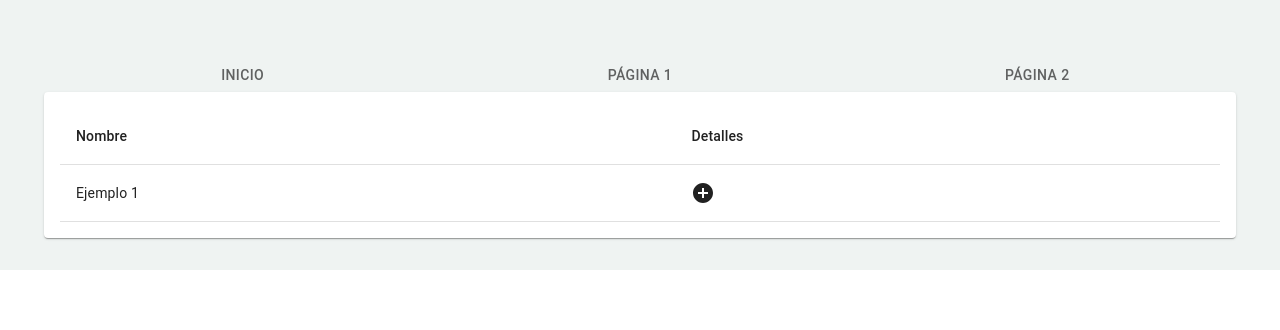
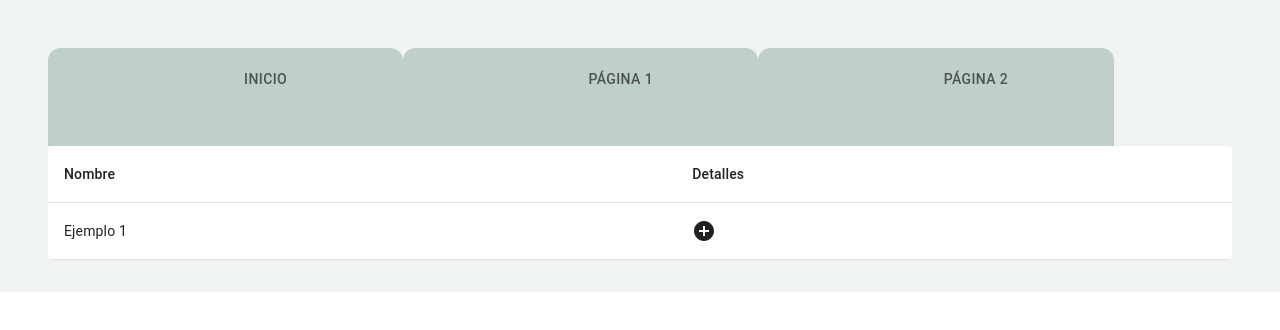
Before and after one commit to MiriamNM/menunextjs, a Next.js app: page / in a window 1280 px wide. Shown: the top 330 px of the page. Built offline with nearby package versions, Linux system fonts and the light colour scheme.

Commit message:
nuevo avance

```diff
--- a/app/page.js
+++ b/app/page.js
@@ -12,7 +12,7 @@ export default function Home() {
     <div className="bg-greenBg">
       <Box sx={{ background: "greenBg", padding: 4, border: "none" }}>
         <Navbar setCurrentValue={setCurrentValue} currentValue={currentValue} />
-        <Box className="w-full pl-3 pr-3">
+        <Box>
           {currentValue === "home" && <DataTable />}
           {currentValue === "page1" && <Page1 />}
           {currentValue === "page2" && <p className="bg-white">Hola PAGE2</p>}
--- a/components/DataTable.js
+++ b/components/DataTable.js
@@ -31,8 +31,15 @@ const DataTable = () => {
   };
 
   return (
-    <Box sx={{ backgroundColor: 'greenBd' }}>
-      <TableContainer component={Paper} sx={{ backgroundColor: 'white', padding: 2 }}>
+    <Box
+      variant="fullWidth"
+      sx={{ paddingLeft: 2, paddingRight: 2, backgroundColor: "#EFF3F2" }}
+    >
+      <TableContainer
+        variant="fullWidth"
+        component={Paper}
+        sx={{ backgroundColor: "white" }}
+      >
         <Table>
           <TableHead>
             <TableRow>
--- a/components/Navbar.js
+++ b/components/Navbar.js
@@ -3,38 +3,93 @@ import React from "react";
 import { Tabs, Tab, Box } from "@mui/material";
 
 const Navbar = ({ setCurrentValue }) => {
+  const tableArr = [
+    {
+      label: "inicio",
+      state: "home",
+    },
+    {
+      label: "Página 1",
+      state: "page1",
+    },
+    {
+      label: "Página 2",
+      state: "page2",
+    },
+  ];
+
   return (
     <Box
       position="static"
-      className="w-full pt-3 pl-3 pr-3 bg-greenBg border-none"
+      variant="fullWidth"
+      sx={{
+        paddingTop: 2,
+        paddingLeft: 2,
+        paddingRight: 2,
+        BorderAll: false,
+      }}
     >
       <Tabs variant="fullWidth">
-        <Tab
-          label="Inicio"
-          className={
-            "p-2 rounded-tl-lg rounded-tr-lg bg-green inset-y-2 hover:bg-white hover:inset-y-0 focus:bg-white focus:inset-y-0"
-          }
-          onClick={() => setCurrentValue("home")}
-        />
-        {/* <Box className=""> */}
-          <Tab
-            label="Página 1"
-            id="page1"
-            className={
-              "p-2 rounded-tl-lg rounded-tr-lg bg-green inset-y-2 inset-x-0 hover:bg-white hover:inset-y-0 hover:inset-x-1 focus:bg-white focus:inset-y-0"
-            }
-            onClick={() => setCurrentValue("page1")}
-          />
-        {/* </Box> */}
-
-        <Tab
-          label="Página 2"
-          id="page2"
-          className={
-            "p-2 rounded-tl-lg rounded-tr-lg bg-green inset-y-2 inset-x-0 hover:bg-white hover:inset-y-0 hover:inset-x-1 focus:bg-white focus:inset-y-0"
-          }
-          onClick={() => setCurrentValue("page2")}
-        />
+        {tableArr.map(({ label, state }) => (
+          <Box
+            sx={{
+              display: "flex",
+              width: "30%",
+              overflow: "hidden",
+              borderRadius: '12px 12px 0 0',
+            }}
+            key={state}
+          >
+            <Box
+              sx={{
+                width: "100%",
+                backgroundColor: "#BFCFCB",
+                borderRadius: '12px 12px 0 0',
+                "&:focus, &:hover": {
+                  backgroundColor: "#FFFFFF !important",
+                },
+              }}
+            >
+              <Tab
+                label={label}
+                onClick={() => setCurrentValue({ state })}
+                sx={{
+                  width: "100%",
+                  marginX: "40px",
+                  padding: 0,
+                  "&:focus, &:hover": {
+                    backgroundColor: "#FFFFFF !important",
+                  },
+                }}
+                className={"inset-y-2 inset-x-0 focus:inset-y-0"}
+              />
+              <Box
+                sx={{
+                  backgroundColor: "#BFCFCB !important",
+                  width: "40px",
+                  height: "40px",
+                  borderRadius: "50%",
+                  marginTop: "32px",
+                  marginBottom: "-22px",
+                  marginLeft: "-20px",
+                  float: "left",
+                }}
+              ></Box>
+              <Box
+                sx={{
+                  backgroundColor: "#BFCFCB !important",
+                  width: "40px",
+                  height: "40px",
+                  borderRadius: "50%",
+                  marginTop: "32px",
+                  marginBottom: "-22px",
+                  marginRight: "-20px",
+                  float: "right",
+                }}
+              ></Box>
+            </Box>
+          </Box>
+        ))}
       </Tabs>
     </Box>
   );
--- a/tailwind.config.js
+++ b/tailwind.config.js
@@ -8,6 +8,7 @@ module.exports = {
   ],
   theme: {
     colors: {
+      greenBgOne: "#EEF2F1",
       green: "#BFCFCB",
       white: "#FFFFFF",
       greenBg: "#EFF3F2",
```
